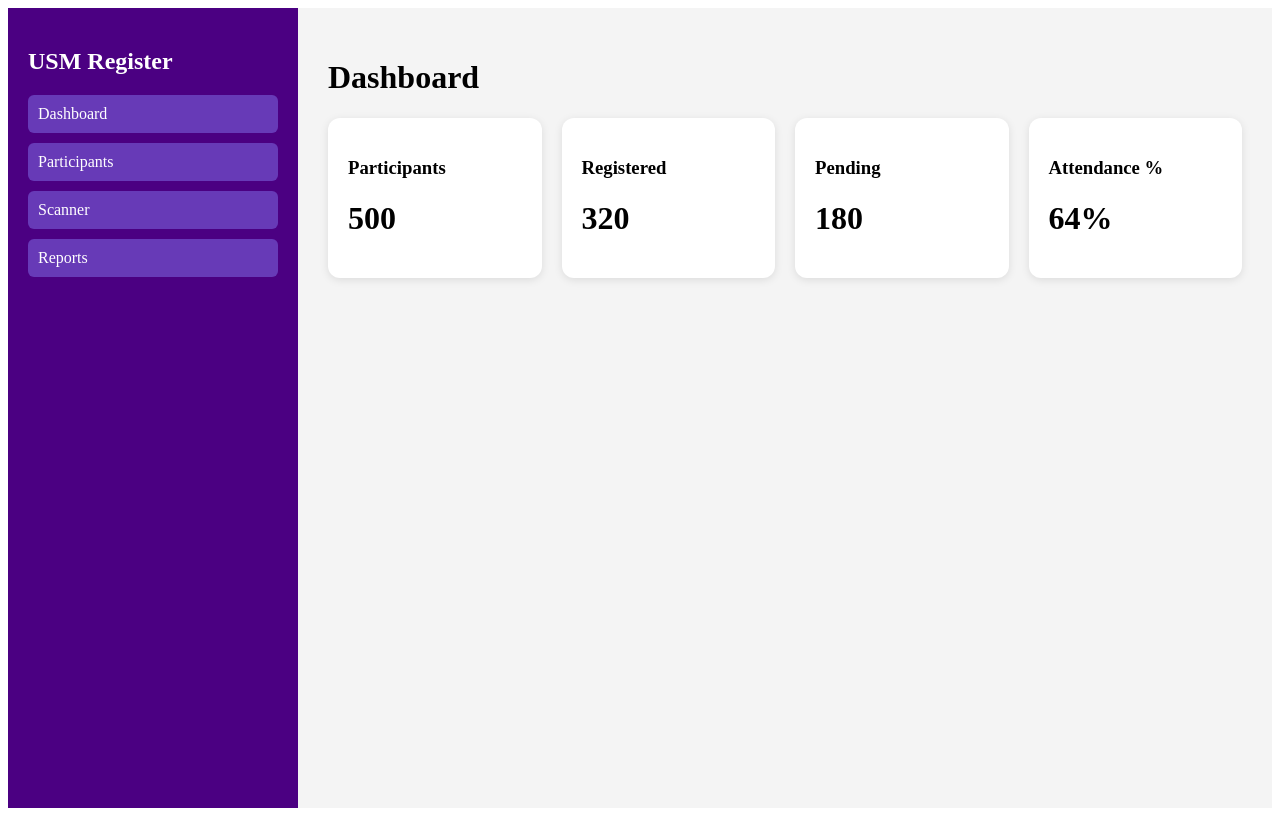
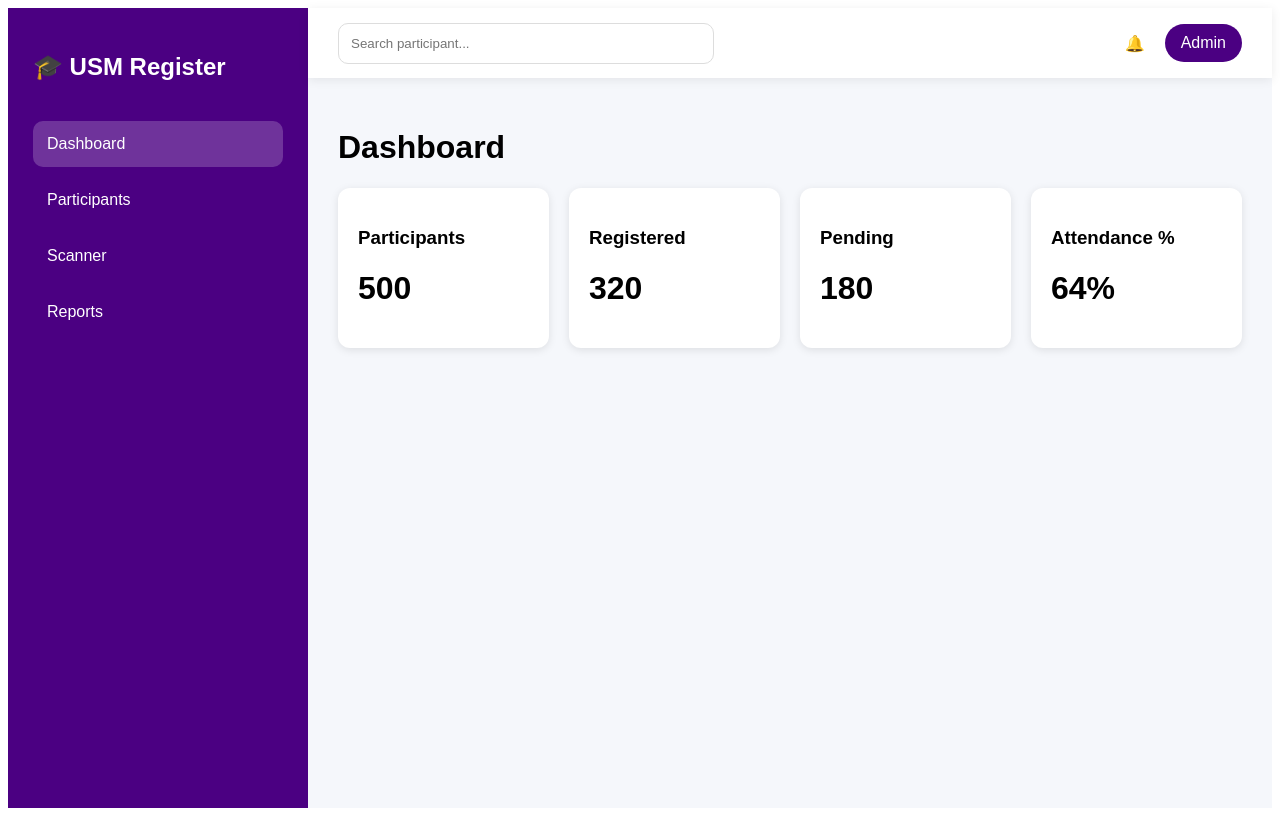
Before and after one commit to hazwanihanafi-commits/register, a React (Vite) app in the folder frontend/: page / in a window 1280 px wide. Built offline with nearby package versions, Linux system fonts and the light colour scheme.

Commit message:
Update MainLayout.jsx

```diff
--- a/frontend/src/layouts/MainLayout.jsx
+++ b/frontend/src/layouts/MainLayout.jsx
@@ -1,50 +1,109 @@
-import { Link } from "react-router-dom";
+import { Link, useLocation } from "react-router-dom";
 
 export default function MainLayout({ children }) {
+  const location = useLocation();
+
+  const menu = [
+    { name: "Dashboard", path: "/" },
+    { name: "Participants", path: "/participants" },
+    { name: "Scanner", path: "/scanner" },
+    { name: "Reports", path: "/reports" },
+  ];
+
   return (
-    <div style={{ display: "flex", minHeight: "100vh" }}>
-      <aside
+    <div
+      style={{
+        display: "flex",
+        minHeight: "100vh",
+        background: "#f5f7fb",
+        fontFamily: "Poppins, sans-serif",
+      }}
+    >
+      {/* Sidebar */}
+      <div
         style={{
           width: "250px",
           background: "#4B0082",
           color: "white",
-          padding: "20px",
+          padding: "25px",
         }}
       >
-        <h2>USM Register</h2>
+        <h2 style={{ marginBottom: "40px" }}>🎓 USM Register</h2>
 
-        <nav
+        {menu.map((item) => (
+          <Link
+            key={item.path}
+            to={item.path}
+            style={{
+              display: "block",
+              textDecoration: "none",
+              color: "white",
+              padding: "14px",
+              borderRadius: "10px",
+              marginBottom: "10px",
+              background:
+                location.pathname === item.path
+                  ? "rgba(255,255,255,0.2)"
+                  : "transparent",
+            }}
+          >
+            {item.name}
+          </Link>
+        ))}
+      </div>
+
+      {/* Main */}
+      <div style={{ flex: 1 }}>
+
+        {/* Top Bar */}
+        <div
           style={{
+            height: "70px",
+            background: "white",
             display: "flex",
-            flexDirection: "column",
-            gap: "10px",
-            marginTop: "20px",
+            justifyContent: "space-between",
+            alignItems: "center",
+            padding: "0 30px",
+            boxShadow: "0 2px 10px rgba(0,0,0,0.08)",
           }}
         >
-          <Link style={linkStyle} to="/">Dashboard</Link>
-          <Link style={linkStyle} to="/participants">Participants</Link>
-          <Link style={linkStyle} to="/scanner">Scanner</Link>
-          <Link style={linkStyle} to="/reports">Reports</Link>
-        </nav>
-      </aside>
+          <input
+            placeholder="Search participant..."
+            style={{
+              width: "350px",
+              padding: "12px",
+              borderRadius: "10px",
+              border: "1px solid #ddd",
+            }}
+          />
 
-      <main
-        style={{
-          flex: 1,
-          padding: "30px",
-          background: "#F4F4F4",
-        }}
-      >
-        {children}
-      </main>
+          <div
+            style={{
+              display: "flex",
+              gap: "20px",
+              alignItems: "center",
+            }}
+          >
+            🔔
+            <div
+              style={{
+                background: "#4B0082",
+                color: "white",
+                padding: "10px 16px",
+                borderRadius: "30px",
+              }}
+            >
+              Admin
+            </div>
+          </div>
+        </div>
+
+        {/* Content */}
+        <div style={{ padding: "30px" }}>
+          {children}
+        </div>
+
+      </div>
     </div>
   );
 }
-
-const linkStyle = {
-  color: "white",
-  textDecoration: "none",
-  padding: "10px",
-  background: "#673AB7",
-  borderRadius: "6px",
-};
```
